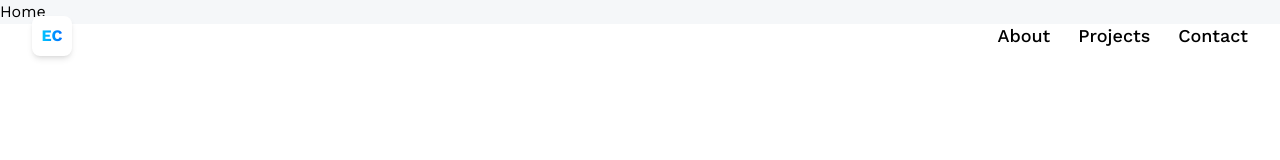
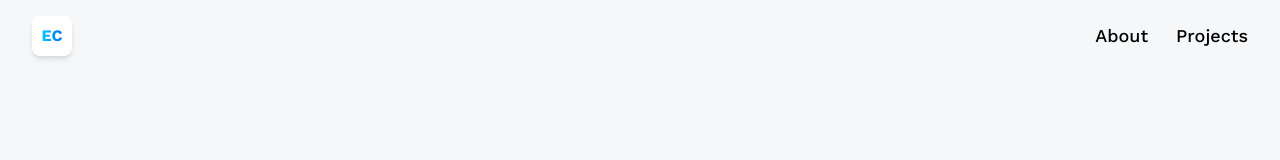
Before and after one commit to Elisa-cf/3d-portfolio-react, a React (Vite) app: page / in a window 1280 px wide. Shown: the top 160 px of the page. Built offline with nearby package versions, Linux system fonts and the light colour scheme; the HTML template or start-up script is replaced by a standard one.

Commit message:
create popup layout, install react three fiber

```diff
--- a/package.json
+++ b/package.json
@@ -10,8 +10,10 @@
     "preview": "vite preview"
   },
   "dependencies": {
+    "@react-three/fiber": "^8.17.14",
     "@tailwindcss/postcss": "^4.0.6",
     "@tailwindcss/vite": "^4.0.6",
+    "or": "^0.2.0",
     "react": "^19.0.0",
     "react-dom": "^19.0.0",
     "react-router-dom": "^7.1.5",
--- a/src/components/Navbar.jsx
+++ b/src/components/Navbar.jsx
@@ -26,14 +26,6 @@
         >
           Projects
         </NavLink>
-        <NavLink
-          to='/contact'
-          className={({ isActive }) =>
-            isActive ? 'text-blue-600' : 'text-black'
-          }
-        >
-          Contact
-        </NavLink>
       </nav>
     </header>
   );
--- a/src/pages/Home.jsx
+++ b/src/pages/Home.jsx
@@ -1,5 +1,11 @@
+{
+  /* <div className='absolute top-28 left-0 right-0 z-10 flex items-center justify-center'>
+        POPUP
+      </div> */
+}
+
 const Home = () => {
-  return <div>Home</div>;
+  return <section className='w-full h-screen relative'></section>;
 };
 
 export default Home;
```
Also changed, not shown: 1 other file (tests, documents, lock files or other folders).
